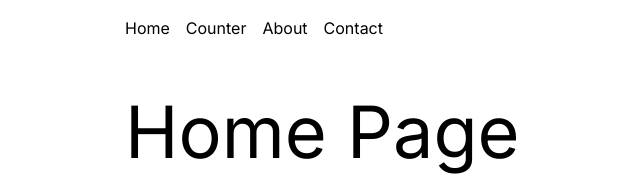
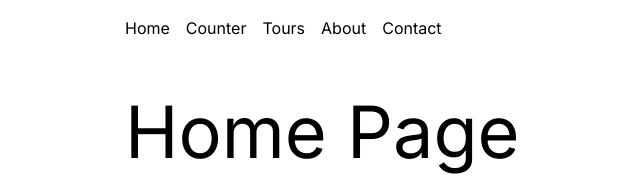
Before and after one commit to lucaserm/next-tutorial, a Next.js app: page / in a window 1280 px wide. Shown: the top 176 px of the page, without its empty margins (131-771 px from the left). Built offline with nearby package versions, Linux system fonts and the light colour scheme.

Commit message:
Consumindo uma API com Next

```diff
--- /dev/null
+++ b/app/tours/page.tsx
@@ -0,0 +1,27 @@
+import React from 'react'
+
+const url = 'https://www.course-api.com/react-tours-project';
+
+type Tour = {
+  id: string;
+  name: string;
+  info: string;
+  image: string;
+  price: string;
+}
+
+async function ToursPage() {
+  const response = await fetch(url);
+  const data: Tour[] = await response.json();
+  console.log(data)
+  return (
+    <section>
+      <h1 className="text-3xl mb-4">Tours</h1>
+      {data.map((tour) => {
+        return <h2 key={tour.id}>{tour.name}</h2>
+      })}
+    </section>
+  )
+}
+
+export default ToursPage
--- a/components/Navbar.tsx
+++ b/components/Navbar.tsx
@@ -6,6 +6,7 @@ function Navbar() {
     <nav className='max-w-3xl mx-auto py-4 flex gap-x-4'>
       <Link href='/'>Home</Link>
       <Link href='/counter'>Counter</Link>
+      <Link href='/tours'>Tours</Link>
       <Link href='/about'>About</Link>
       <Link href='/info/contact'>Contact</Link>
     </nav>
```
